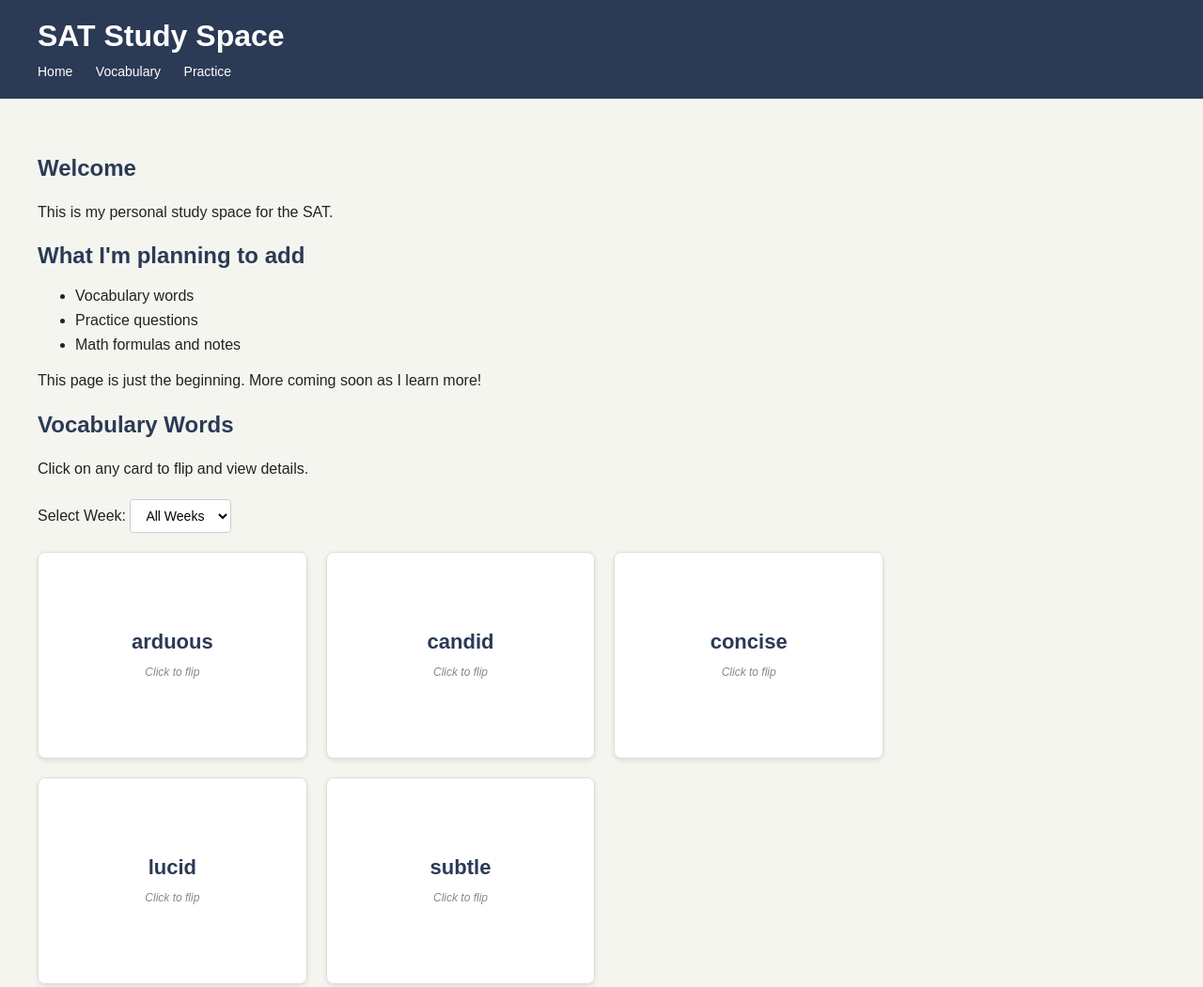
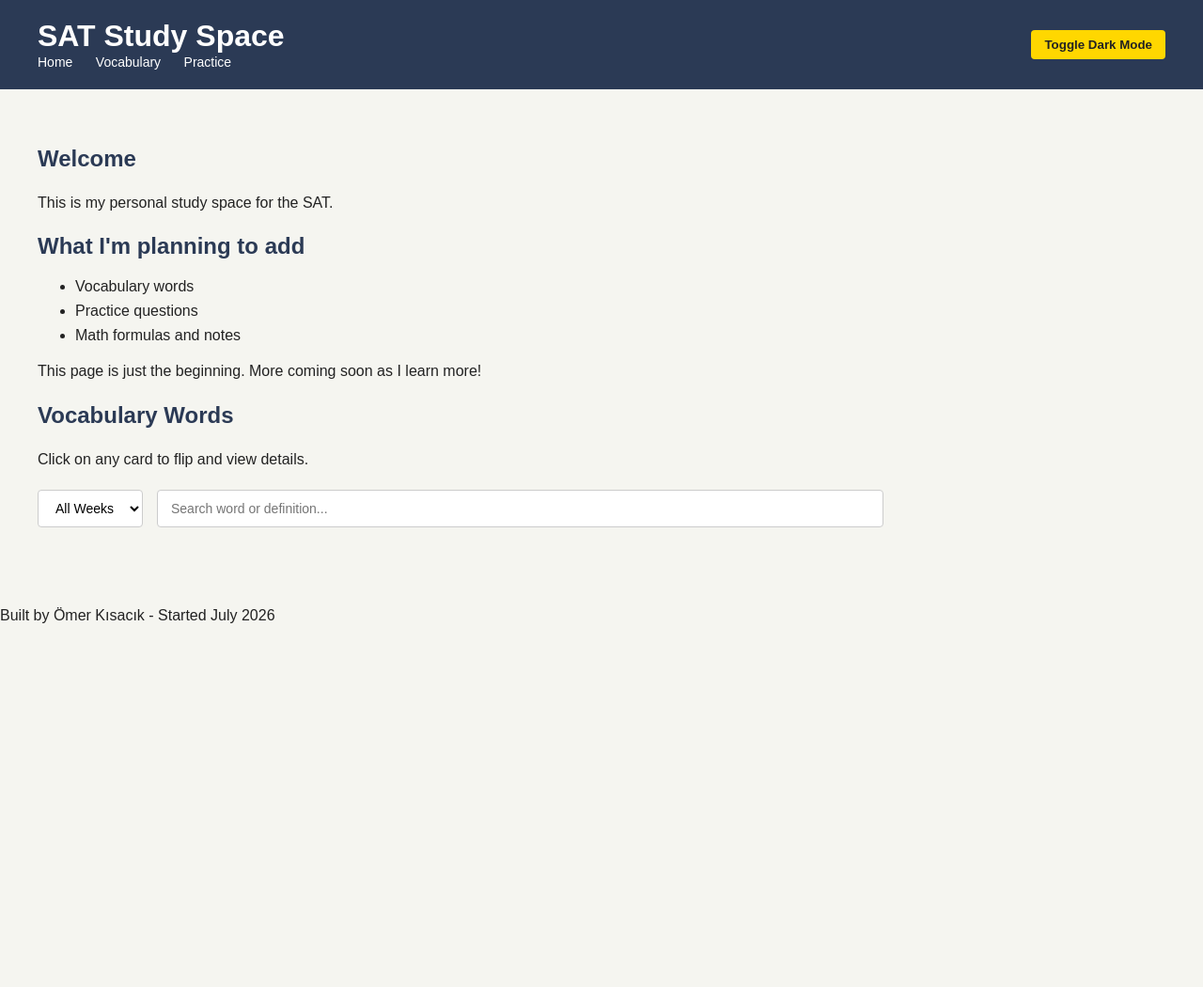
Before and after one commit to Trtotomotoro/SAT-Study-Space, a plain HTML site: page index.html in a window 1280 px wide. Shown: the top 1050 px of the page at 94% size. After the commit the page ends 800 px from the top, so only its background shows below. Drawn offline with Linux system fonts and the light colour scheme.

Commit message:
Refactor JS into extearnal file, add search filtering and dark mode toggl
Extracted inline script into script.js for better code organization. Added a live search input field to filter vocabulary words dynamically alongside the week selector. Implemented dark mode toggling using CSS class switching.

```diff
--- a/index.html
+++ b/index.html
@@ -10,20 +10,29 @@
             color: #222;
             margin: 0;
             padding: 0;
+            transition: background-color 0.3s, color 0.3s;
+        }
+
+        body.dark-mode {
+            background-color: #1a1a2e;
+            color: #e0e0e0;
         }
 
         header {
             background-color: #2b3a55;
             color: white;
             padding: 20px 40px;
+            display: flex;
+            justify-content: space-between;
+            align-items: center;
+        }
+
+        body.dark-mode header {
+            background-color: #16213e;
         }
 
         header h1 {
             margin: 0;
-        }
-
-        nav {
-            margin-top: 10px;
         }
 
         nav a {
@@ -37,6 +46,16 @@
             text-decoration: underline;
         }
 
+        .theme-btn {
+            background-color: #ffd700;
+            color: #222;
+            border: none;
+            padding: 8px 14px;
+            font-weight: bold;
+            border-radius: 4px;
+            cursor: pointer;
+        }
+
         main {
             padding: 40px;
             max-width: 900px;
@@ -44,6 +63,10 @@
 
         h2 {
             color: #2b3a55;
+        }
+
+        body.dark-mode h2 {
+            color: #e0e0e0;
         }
 
         p {
@@ -54,17 +77,31 @@
             margin-bottom: 8px;
         }
 
-        .filter-container {
+        .controls-container {
+            display: flex;
+            gap: 15px;
             margin-top: 20px;
-            margin-bottom: 20px;
+            margin-bottom: 25px;
+            flex-wrap: wrap;
         }
 
-        .filter-container select {
-            padding: 8px 12px;
+        .controls-container select, .controls-container input {
+            padding: 10px 14px;
             font-size: 14px;
             border-radius: 4px;
             border: 1px solid #ccc;
             background-color: white;
+        }
+
+        body.dark-mode .controls-container select,
+        body.dark-mode .controls-container input {
+            background-color: #0f3460;
+            color: white;
+            border-color: #1f4068;
+        }
+
+        .controls-container input {
+            flex-grow: 1;
         }
 
         .word-grid {
@@ -113,9 +150,18 @@
             align-items: center;
         }
 
+        body.dark-mode .card-front, body.dark-mode .card-back {
+            border-color: #1f4068;
+        }
+
         .card-front {
             background-color: white;
             color: #2b3a55;
+        }
+
+        body.dark-mode .card-front {
+            background-color: #0f3460;
+            color: #e0e0e0;
         }
 
         .card-back {
@@ -123,6 +169,10 @@
             color: white;
             transform: rotateY(180deg);
             overflow-y: auto;
+        }
+
+        body.dark-mode .card-back {
+            background-color: #16213e;
         }
 
         .word-title {
@@ -167,12 +217,15 @@
 <body>
 
     <header>
+        <div>
             <h1>SAT Study Space</h1>
             <nav>
                 <a href="#">Home</a>
                 <a href="#">Vocabulary</a>
                 <a href="#">Practice</a>
             </nav>
+        </div>
+        <button class="theme-btn" onclick="toggleDarkMode()">Toggle Dark Mode</button>
     </header>
 
     <main>
@@ -191,13 +244,14 @@
         <h2>Vocabulary Words</h2>
         <p>Click on any card to flip and view details.</p>
 
-        <div class="filter-container">
-            <label for="weekFilter">Select Week: </label>
+        <div class="controls-container">
             <select id="weekFilter" onchange="renderWords()">
                 <option value="all">All Weeks</option>
                 <option value="1">Week 1</option>
                 <option value="2">Week 2</option>
             </select>
+
+            <input type="text" id="searchInput" onkeyup="renderWords()" placeholder="Search word or definition...">
         </div>
 
         <div id="wordGrid" class="word-grid"></div>
@@ -207,87 +261,7 @@
         <p>Built by Ömer Kısacık - Started July 2026</p>
     </footer>
 
-    <script>
-        var wordList = [
-            {
-                word: "arduous",
-                def: "demanding sustained effort",
-                root: "from Latin arduus (steep, difficult)",
-                tr: "çetin, zorlu",
-                sentence: "Preparing for the SAT is an arduous process.",
-                week: 1
-            },
-            {
-                word: "candid",
-                def: "honest and direct",
-                root: "from Latin candidus (white, bright)",
-                tr: "samimi, içten",
-                sentence: "She gave a candid opinion about the proposal.",
-                week: 1
-            },
-            {
-                word: "concise",
-                def: "brief and to the point",
-                root: "from Latin concisus (cut short)",
-                tr: "öz, kısa ve net",
-                sentence: "His essay was short and concise.",
-                week: 1
-            },
-            {
-                word: "lucid",
-                def: "clear, easy to follow",
-                root: "from Latin lucidus (light, clear)",
-                tr: "açık, anlaşılır",
-                sentence: "The teacher gave a lucid explanation.",
-                week: 2
-            },
-            {
-                word: "subtle",
-                def: "delicate, not obvious",
-                root: "from Latin subtilis (fine-woven)",
-                tr: "ince, göze çarpmayan",
-                sentence: "There is a subtle difference between these two words.",
-                week: 2
-            }
-        ];
-
-        function renderWords() {
-            var grid = document.getElementById("wordGrid");
-            var selectedWeek = document.getElementById("weekFilter").value;
-
-            grid.innerHTML = "";
-
-            for (var i = 0; i < wordList.length; i++) {
-                var item = wordList[i];
-
-                if (selectedWeek === "all" || item.week == selectedWeek) {
-                    var cardHtml =
-                        '<div class="word-card" onclick="flipCard(this)">' +
-                            '<div class="card-inner">' +
-                                '<div class="card-front">' +
-                                    '<h3 class="word-title">' + item.word + '</h3>' +
-                                    '<p class="card-hint">Click to flip</p>' +
-                                '</div>' +
-                                '<div class="card-back">' +
-                                    '<p class="word-def">' + item.def + '</p>' +
-                                    '<p class="word-root">' + item.root + '</p>' +
-                                    '<p class="word-tr">TR: ' + item.tr + '</p>' +
-                                    '<p class="word-sentence">"' + item.sentence + '"</p>' +
-                                '</div>' +
-                            '</div>' +
-                        '</div>';
-
-                    grid.innerHTML += cardHtml;
-                }
-            }
-        }
-
-        function flipCard(cardElement) {
-            cardElement.classList.toggle("flipped");
-        }
-
-        renderWords();
-    </script>
+    <script src="script.js"></script>
 
 </body>
 </html>
```
Also changed, not shown: scrpt.js (added, +88 -0 lines). Lines whose indentation alone changed are shown as unchanged.
